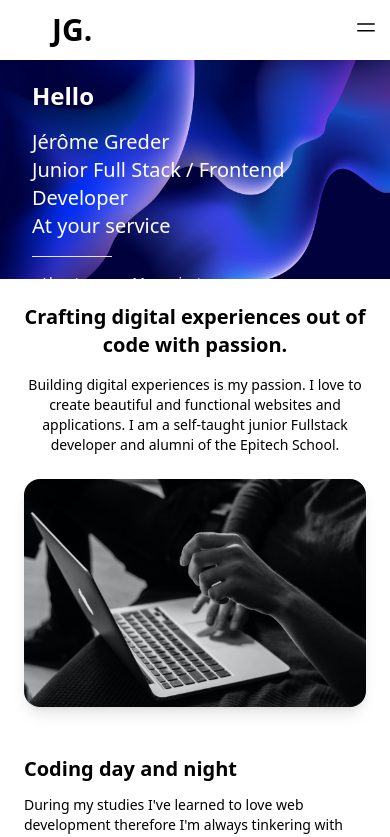
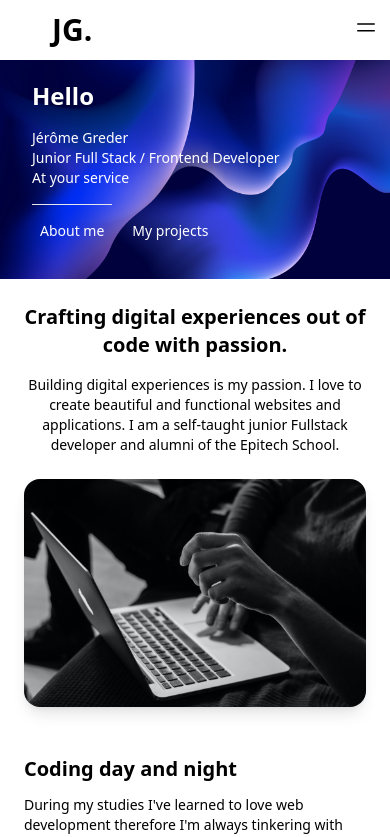
Before and after one commit to Glados1998/jerome-greder-web-portfolio-client, a Next.js app: page /en in a window 390 px wide. Shown: the top 837 px of the page. Built offline with nearby package versions, Linux system fonts and the light colour scheme.

Commit message:
Update font size in page headline
The font size in the paragraph tag on the main page has been updated. The text previously set at 'text-xl' for smaller screens is now 'text-sm', while the font size for larger screen sizes remains unchanged. This change improves readability on smaller devices.

```diff
--- a/src/app/[lang]/page.tsx
+++ b/src/app/[lang]/page.tsx
@@ -21,7 +21,7 @@ export default async function Home({params: {lang}}: { params: { lang: Locale }
                 <div
                     className="absolute top-1 left-4 md:left-16 md:top-14 w-fit flex flex-col justify-center items-start text-white p-4">
                     <h1 className="text-2xl md:text-4xl lg:text-6xl xl:text-8xl font-bold">{page.Index.title}</h1>
-                    <p className="text-xl md:text-xl lg:text-2xl xl:text-4xl mt-4 md:mt-4 lg:mt-8 xl:mt-8 font-medium">
+                    <p className="text-sm md:text-xl lg:text-2xl xl:text-4xl mt-4 md:mt-4 lg:mt-8 xl:mt-8 font-medium">
                         Jérôme Greder <br/>
                         {page.Index.juniorFullStackDeveloper} <br/>
                         {page.Index.atYourService}
```
